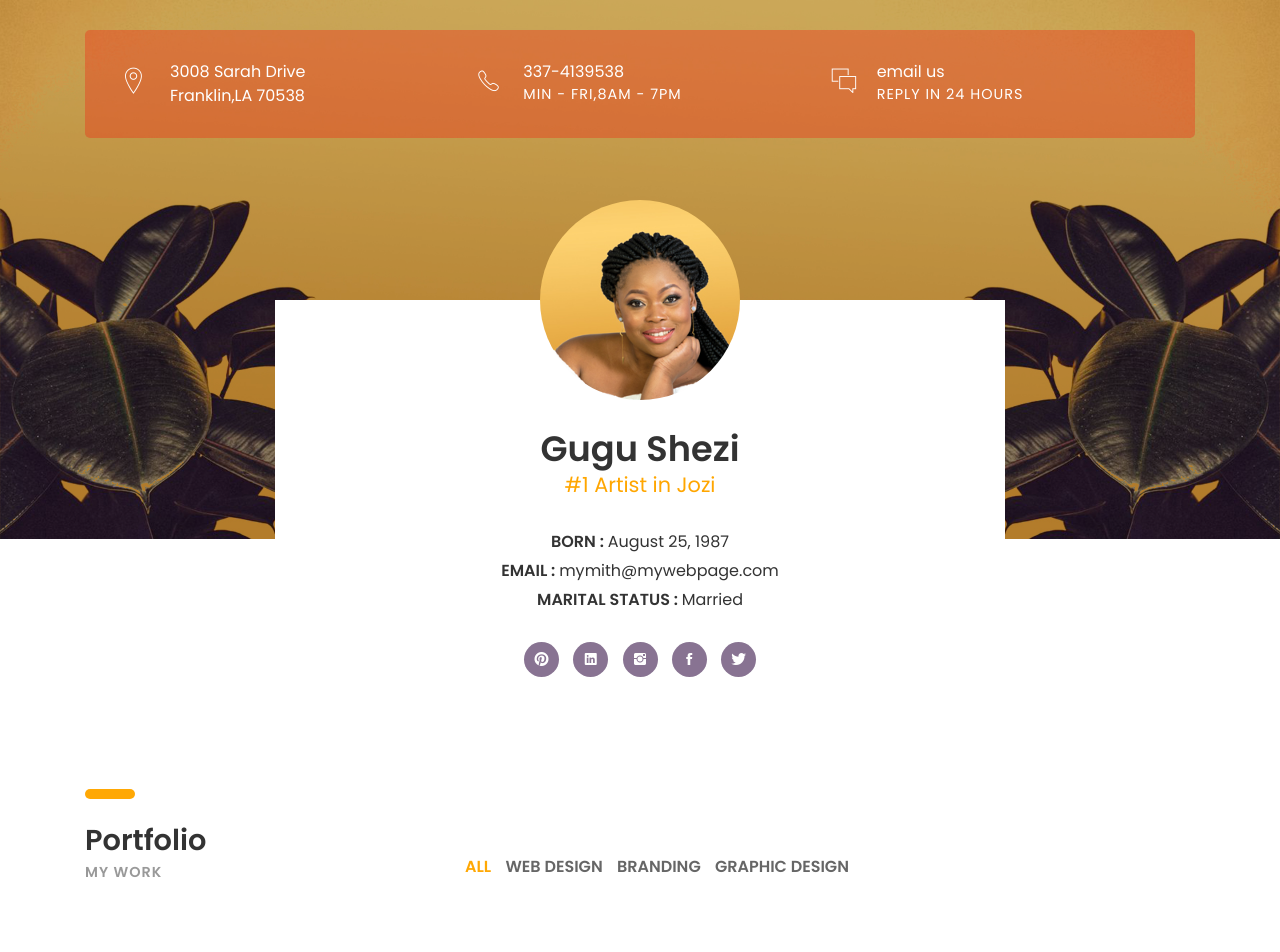
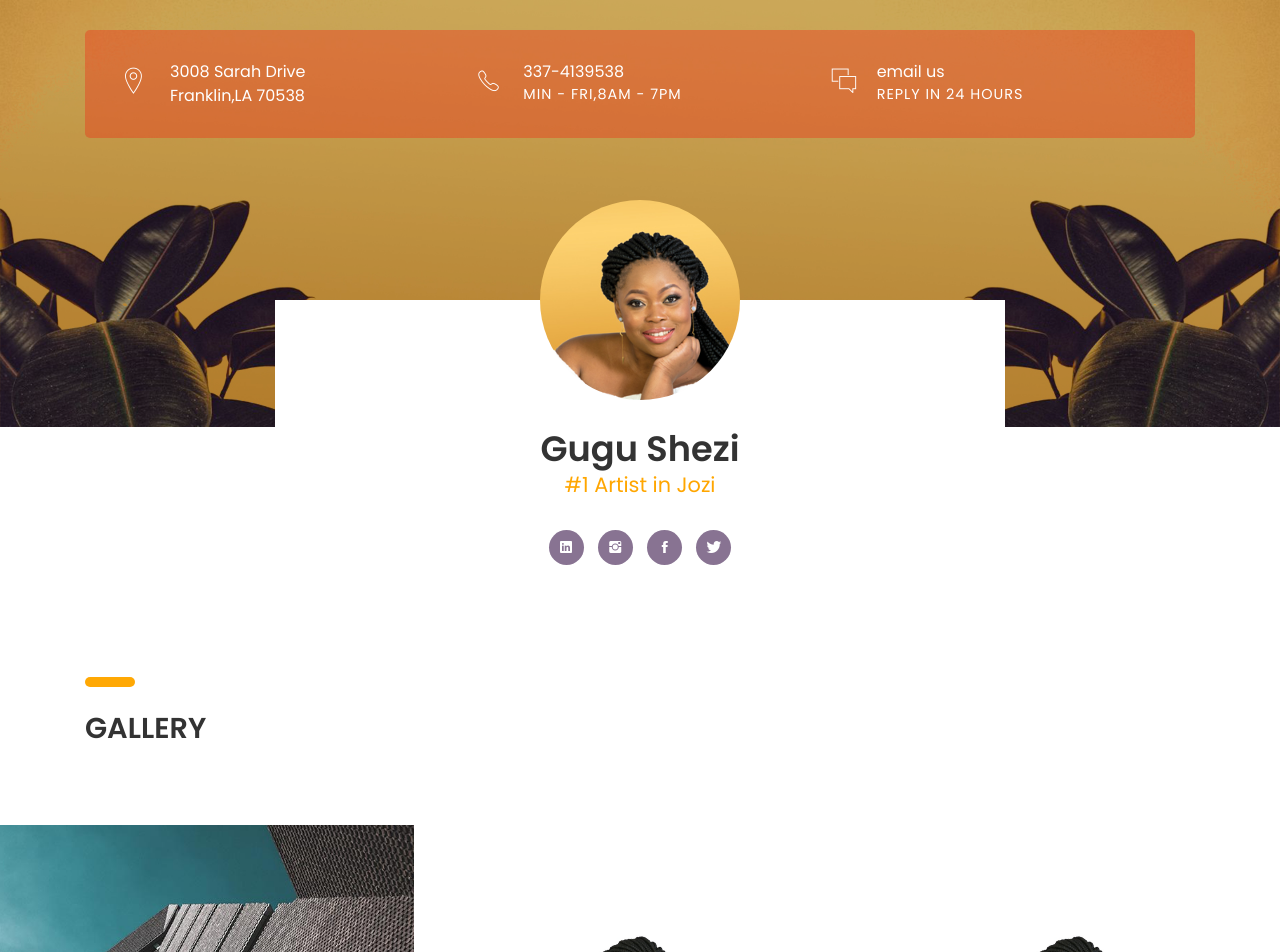
Before and after one commit to LubisiClive/demo-artist-site, a plain HTML site: page docs/index.html in a window 1280 px wide. Shown: the top 952 px of the page. Drawn offline with Linux system fonts and the light colour scheme; files whose address does not match are found by name.

Commit message:
TEXT CHANGE, BIO, GALLERY

```diff
--- a/docs/index.html
+++ b/docs/index.html
@@ -76,12 +76,12 @@
 						<h2><b>Gugu Shezi</b></h2>
 						<h4 class="font-yellow">#1 Artist in Jozi</h4>
 						<ul class="information margin-tb-30">
-							<li><b>BORN : </b>August 25, 1987</li>
+							<!-- <li><b>BORN : </b>August 25, 1987</li>
 							<li><b>EMAIL : </b>mymith@mywebpage.com</li>
-							<li><b>MARITAL STATUS : </b>Married</li>
+							<li><b>MARITAL STATUS : </b>Married</li> -->
 						</ul>
 						<ul class="social-icons">
-							<li><a href="#"><i class="ion-social-pinterest"></i></a></li>
+							<!-- <li><a href="#"><i class="ion-social-pinterest"></i></a></li> -->
 							<li><a href="#"><i class="ion-social-linkedin"></i></a></li>
 							<li><a href="https://www.instagram.com/shezigugu"><i class="ion-social-instagram"></i></a></li>
 							<li><a href="#"><i class="ion-social-facebook"></i></a></li>
@@ -98,16 +98,16 @@
 			<div class="row">
 				<div class="col-sm-4">
 					<div class="heading">
-						<h3><b>Portfolio</b></h3>
-						<h6 class="font-lite-black"><b>MY WORK</b></h6>
+						<h3><b>GALLERY</b></h3>
+						<!-- <h6 class="font-lite-black"><b>MY WORK</b></h6> -->
 					</div>
 				</div><!-- col-sm-4 -->
 				<div class="col-sm-8">
 					<div class="portfolioFilter clearfix margin-b-80">
-						<a href="#" data-filter="*" class="current"><b>ALL</b></a>
+						<!-- <a href="#" data-filter="*" class="current"><b>ALL</b></a>
 						<a href="#" data-filter=".web-design"><b>WEB DESIGN</b></a>
 						<a href="#" data-filter=".branding"><b>BRANDING</b></a>
-						<a href="#" data-filter=".graphic-design"><b>GRAPHIC DESIGN</b></a>
+						<a href="#" data-filter=".graphic-design"><b>GRAPHIC DESIGN</b></a> -->
 					</div><!-- portfolioFilter -->
 				</div><!-- col-sm-8 -->
 			</div><!-- row -->
@@ -174,7 +174,7 @@
 			<div class="row">
 				<div class="col-sm-4">
 					<div class="heading">
-						<h3><b>About me</b></h3>
+						<h3><b>BIOGRAPHY</b></h3>
 						<h6 class="font-lite-black"><b>PROFESSIONAL PATH</b></h6>
 					</div>
 				</div><!-- col-sm-4 -->
```
